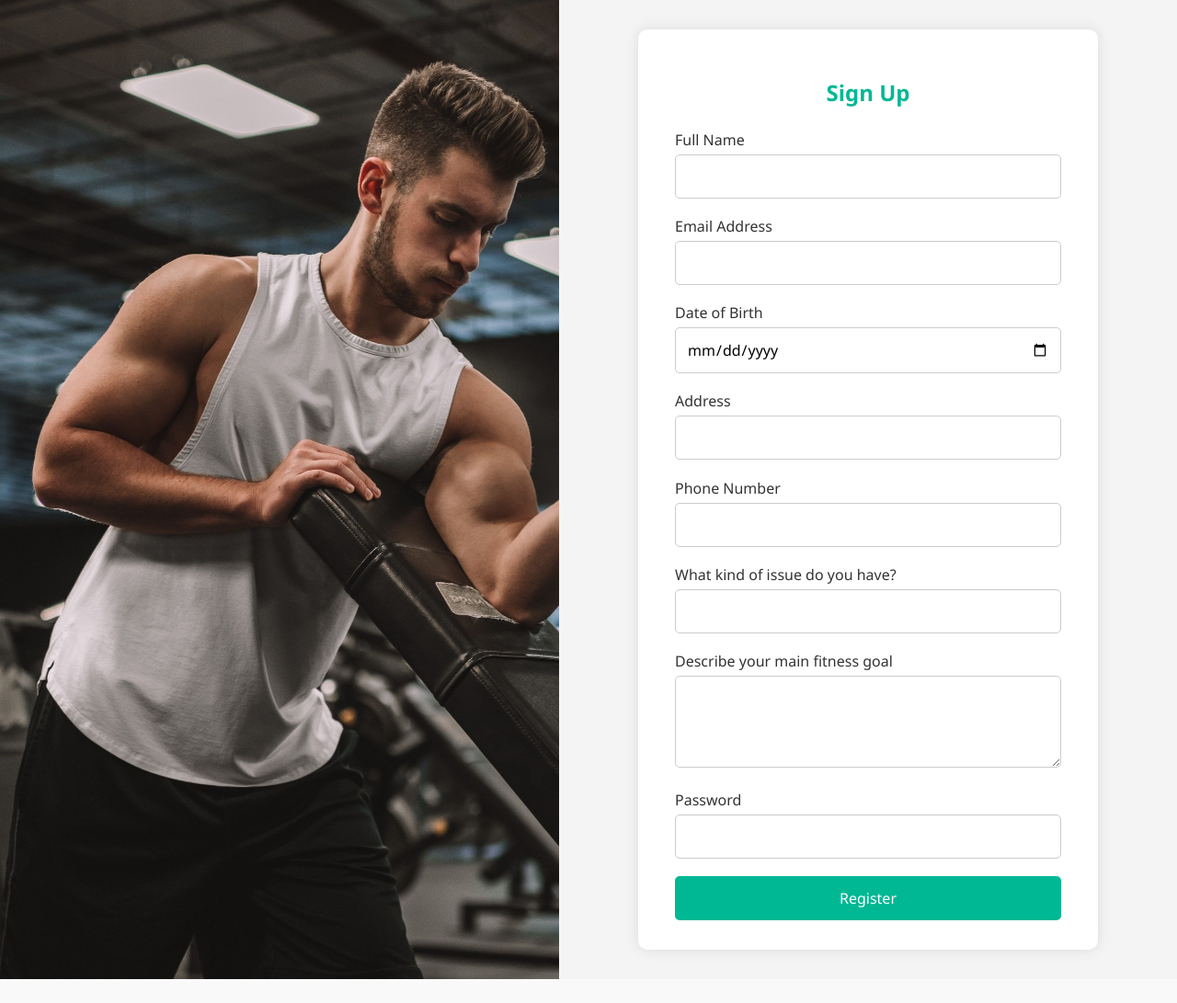
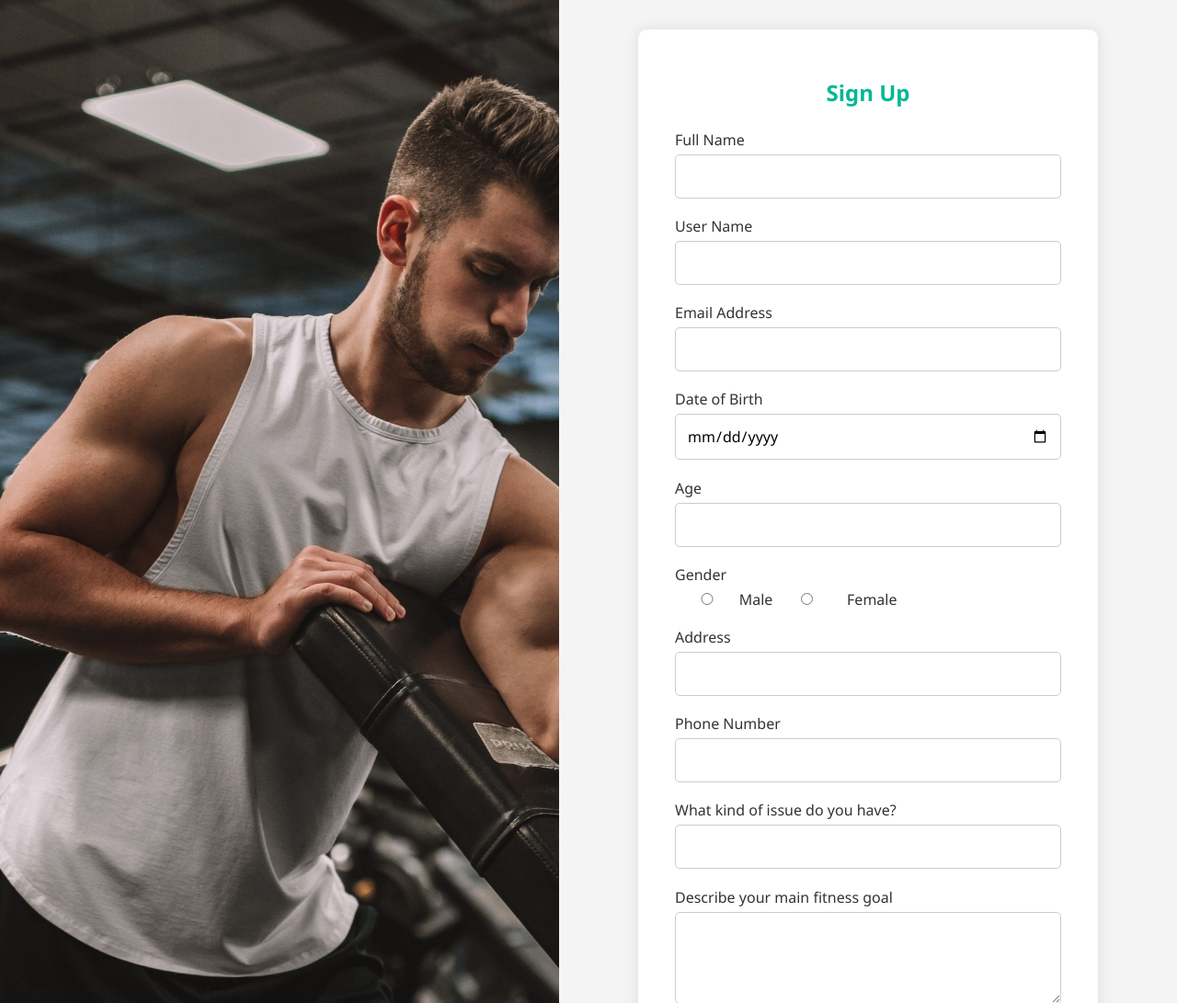
Before and after one commit to NiflaRF/WAD-Project-Fitness-Tracker, a PHP site: page /signup.html in a window 1280 px wide. Shown: the top 1091 px of the page at 92% size. Before the commit the page ends 1065 px from the top, so only its background shows below. Run offline with PHP 8.4, Linux system fonts and the light colour scheme.

Commit message:
Add new signup.php file

```diff
--- a/signup.html
+++ b/signup.html
@@ -11,17 +11,29 @@
       <div class="image-side"></div>
 
       <div class="form-side">
-        <form class="form-container" action="signup.php" method="POST">
+        <form class="form-container" action="http://localhost/WADProject/WAD-Project-Fitness-Tracker/signup.php" method="POST">
           <h2>Sign Up</h2>
 
           <label for="fullname">Full Name</label>
           <input type="text" id="fullname" name="fullname" required />
+
+          <label for="username">User Name</label>
+          <input type="text" id="uname" name="uname" required />
 
           <label for="email">Email Address</label>
           <input type="email" id="email" name="email" required />
 
           <label for="dob">Date of Birth</label>
           <input type="date" id="dob" name="dob" required />
+
+          <label for="age">Age</label>
+          <input type="text" id="age" name="age" required />
+
+          <label for="gender">Gender</label>
+          <div class="gender-options">
+           <label><input type="radio" value="male" name="gender" required/>Male</label>
+           <label><input type="radio" value="female" name="gender" required/>Female</label>
+           </div>
 
           <label for="address">Address</label>
           <input type="text" id="address" name="address" required />
@@ -36,13 +48,7 @@
           <textarea id="description" name="description" required></textarea>
 
           <label for="password">Password</label>
-          <input
-            type="password"
-            id="password"
-            name="password"
-            minlength="8"
-            required
-          />
+          <input type="password" id="password" name="password"  minlength="8"  required />
 
           <button type="submit">Register</button>
         </form>
--- a/styles/signup.css
+++ b/styles/signup.css
@@ -80,6 +80,22 @@ button:hover {
   background-color: #019875;
 }
 
+.gender-options {
+  display: flex;
+  gap: 40px;
+}
+
+.gender-options label {
+  align-items: center;
+  cursor: pointer;
+  white-space: nowrap;
+  gap: 5px;
+}
+
+.gender-options input[type="radio"] {
+  margin-right:5px;
+}
+
 @media (max-width: 768px) {
   .container {
     flex-direction: column;
```
Also changed, not shown: signup.php (+43 -24 lines).
